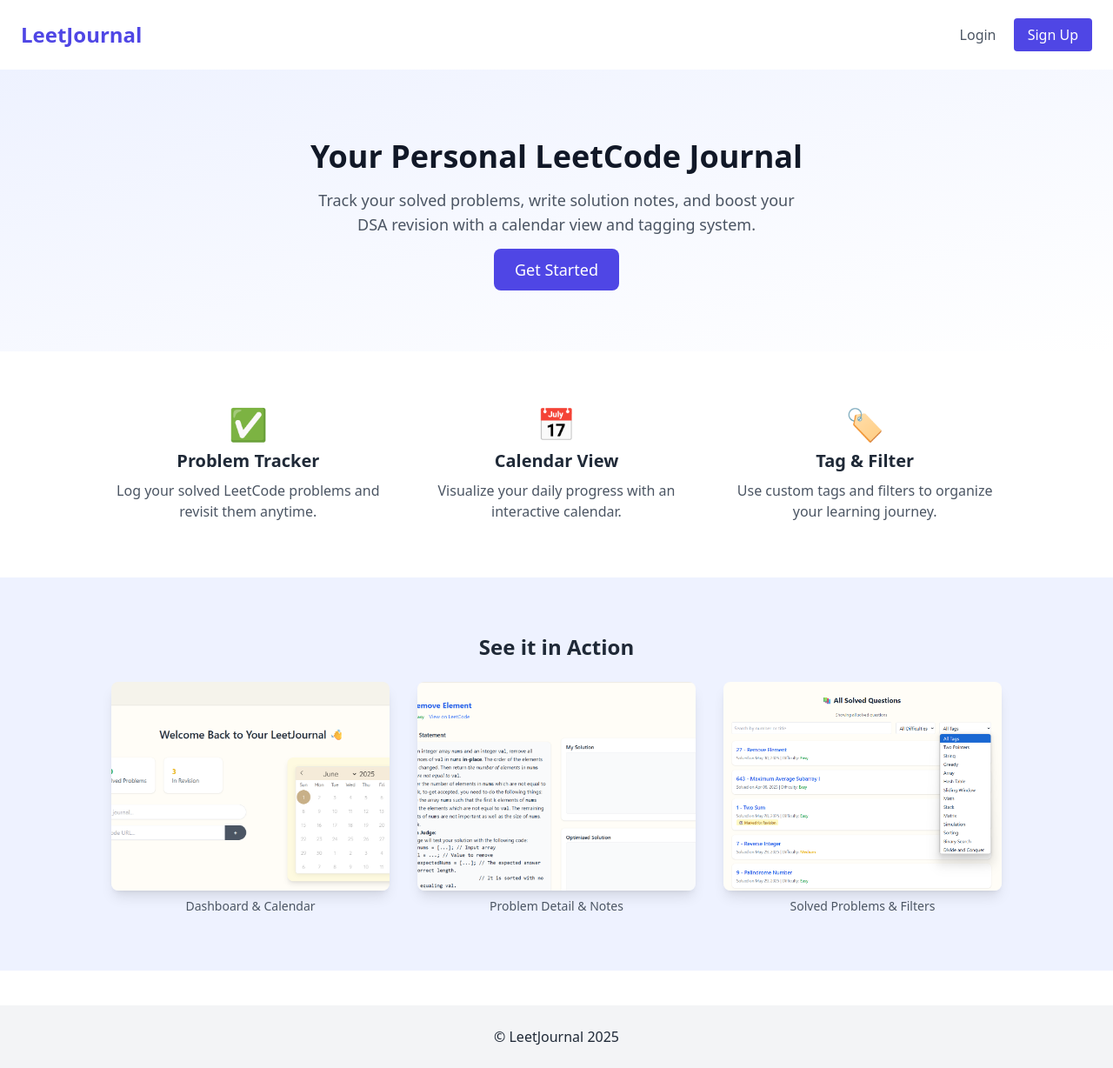
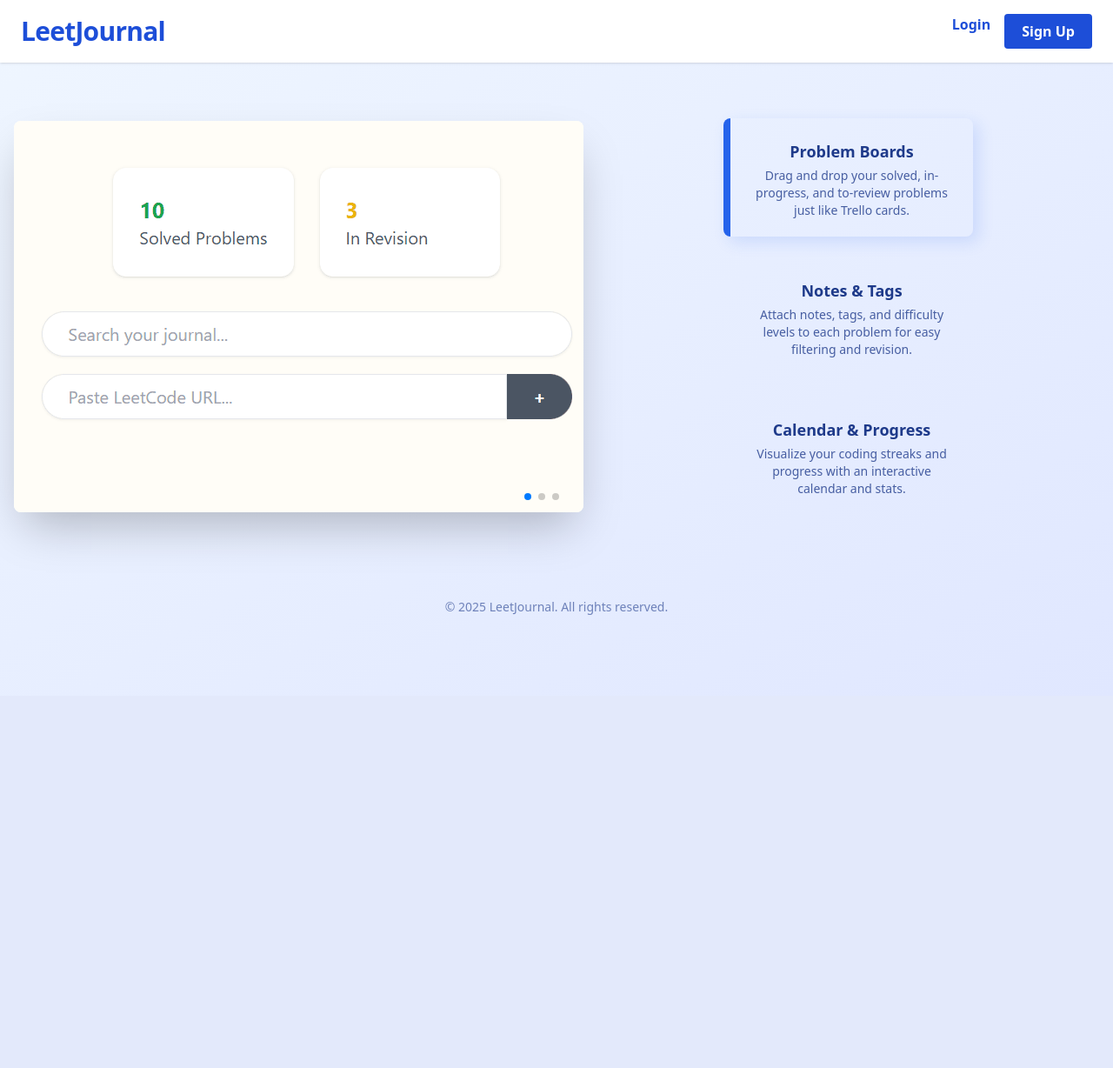
Before and after one commit to mohdsaabir/LeetJournal, a Django app: page /home/ in a window 1280 px wide. Shown: the whole page at 87% size. After the commit the page ends 707 px from the top, so only its background shows below. Run offline with Django 5.2, Linux system fonts and the light colour scheme; some libraries are stand-ins or nearby versions.

Commit message:
Changed entire landing page design

```diff
--- a/landing/templates/landing.html
+++ b/landing/templates/landing.html
@@ -1,82 +1,153 @@
 {% load static %}
 <!DOCTYPE html>
 <html lang="en">
+
 <head>
   <meta charset="UTF-8" />
-  <meta name="viewport" content="width=device-width, initial-scale=1.0" />
-  <title>LeetJournal – Track Your LeetCode Journey</title>
+  <meta name="viewport" content="width=device-width, initial-scale=1" />
+  <title>LeetJournal – Organize Your LeetCode Journey</title>
   <script src="https://cdn.tailwindcss.com"></script>
+  <!-- SwiperJS CDN -->
+  <link rel="stylesheet" href="https://cdn.jsdelivr.net/npm/swiper@11/swiper-bundle.min.css" />
+  <script src="https://cdn.jsdelivr.net/npm/swiper@11/swiper-bundle.min.js"></script>
+  <style>
+    /* Add this in a <style> tag in your <head> or in your CSS file */
+    .active-card-shadow {
+      box-shadow: 6px 6px 18px 0 rgba(37, 99, 235, 0.15);
+    }
+
+    .custom-swiper-pagination {
+      position: absolute !important;
+      right: 1.5rem;
+      bottom: 1.5rem;
+      left: auto !important;
+      width: auto !important;
+      z-index: 10;
+    }
+
+    .swiper {
+      position: relative;
+    }
+  </style>
 </head>
-<body class="bg-white text-gray-800">
+
+<body class="bg-gradient-to-br from-blue-50 to-indigo-100 min-h-screen font-sans">
 
   <!-- Header -->
-  <header class="flex justify-between items-center p-6 shadow-md">
-    <h1 class="text-2xl font-bold text-indigo-600">LeetJournal</h1>
-    <nav class="space-x-4">
-      <a href="{% url 'login' %}" class="text-gray-600 hover:text-indigo-600">Login</a>
-      <a href="{% url 'signup' %}" class="bg-indigo-600 text-white px-4 py-2 rounded hover:bg-indigo-700">Sign Up</a>
-    </nav>
+  <header class="bg-white shadow sticky top-0 z-30">
+    <div class="max-w-7xl mx-auto flex justify-between items-center px-6 py-4">
+      <h1 class="text-3xl font-extrabold text-blue-700 tracking-tight">LeetJournal</h1>
+      <!-- Hamburger Button (Mobile) -->
+      <button id="nav-toggle" class="md:hidden text-blue-700 focus:outline-none" aria-label="Open Menu">
+        <svg class="w-8 h-8" fill="none" stroke="currentColor" stroke-width="2" viewBox="0 0 24 24">
+          <path stroke-linecap="round" stroke-linejoin="round" d="M4 6h16M4 12h16M4 18h16" />
+        </svg>
+      </button>
+      <!-- Nav Links -->
+      <nav id="nav-menu" class="hidden md:flex space-x-4">
+        <a href="{% url 'login' %}" class="text-blue-700 font-semibold hover:underline">Login</a>
+        <a href="{% url 'signup' %}"
+          class="bg-blue-700 text-white px-5 py-2 rounded hover:bg-blue-800 font-semibold transition">Sign Up</a>
+      </nav>
+    </div>
+    <!-- Mobile Nav Links -->
+    <div id="mobile-menu" class="md:hidden hidden px-6 pb-4">
+      <a href="{% url 'login' %}" class="block text-blue-700 font-semibold py-2">Login</a>
+      <a href="{% url 'signup' %}"
+        class="block bg-blue-700 text-white px-5 py-2 rounded hover:bg-blue-800 font-semibold transition mt-2">Sign Up</a>
+    </div>
   </header>
+  <script>
+    // Hamburger menu toggle
+    const navToggle = document.getElementById('nav-toggle');
+    const mobileMenu = document.getElementById('mobile-menu');
+    navToggle.addEventListener('click', () => {
+      mobileMenu.classList.toggle('hidden');
+    });
+  </script>
 
-  <!-- Hero -->
-  <section class="text-center py-20 px-6 bg-gradient-to-br from-indigo-50 to-white">
-    <h2 class="text-4xl font-extrabold mb-4 text-gray-900">Your Personal LeetCode Journal</h2>
-    <p class="text-lg text-gray-600 max-w-xl mx-auto mb-6">
-      Track your solved problems, write solution notes, and boost your DSA revision with a calendar view and tagging system.
-    </p>
-    <a href="{% url 'signup' %}" class="bg-indigo-600 text-white px-6 py-3 rounded-lg text-lg hover:bg-indigo-700">Get Started</a>
-  </section>
+  <!-- Hero Section with Carousel -->
 
-  <!-- Features -->
-  <section class="py-16 px-6 bg-white">
-    <div class="max-w-5xl mx-auto grid md:grid-cols-3 gap-10 text-center">
-      <div>
-        <div class="text-indigo-600 text-4xl mb-2">✅</div>
-        <h3 class="text-xl font-semibold mb-2">Problem Tracker</h3>
-        <p class="text-gray-600">Log your solved LeetCode problems and revisit them anytime.</p>
+  <section class="max-w-7xl mx-auto px-4 py-16 flex flex-col lg:flex-row items-center gap-4">
+    <!-- Carousel -->
+    <div class="w-full md:w-[655px] flex justify-center items-center">
+      <div class="w-full h-[220px] md:h-[450px]">
+        <div class="swiper rounded-lg shadow-2xl bg-white w-full h-full relative">
+          <div class="swiper-wrapper h-full">
+            <div class="swiper-slide flex items-center justify-center h-full">
+              <img src="{% static 'C:\Users\MUHAMMED SABIR\Desktop\LeetJournal\static\images\Screenshot 2025-06-01 214213.png' %}" alt="Dashboard" class="w-full h-full object-contain max-w-full max-h-full" />
+            </div>
+            <div class="swiper-slide flex items-center justify-center h-full">
+              <img src="{% static 'C:\Users\MUHAMMED SABIR\Desktop\LeetJournal\static\images\Screenshot 2025-06-01 215621.png' %}" alt="Problem Detail" class="w-full h-full object-contain max-w-full max-h-full" />
+            </div>
+            <div class="swiper-slide flex items-center justify-center h-full">
+              <img src="{% static 'C:\Users\MUHAMMED SABIR\Desktop\LeetJournal\static\images\Screenshot 2025-06-01 215638.png' %}" alt="Solved List" class="w-full h-full object-contain max-w-full max-h-full" />
+            </div>
+          </div>
+          <div class="swiper-pagination custom-swiper-pagination"></div>
+        </div>
       </div>
-      <div>
-        <div class="text-indigo-600 text-4xl mb-2">📅</div>
-        <h3 class="text-xl font-semibold mb-2">Calendar View</h3>
-        <p class="text-gray-600">Visualize your daily progress with an interactive calendar.</p>
+    </div>
+    <!-- Cards -->
+    <div id="feature-cards" class="w-full flex flex-col gap-6 items-center justify-center mt-8 lg:mt-0">
+      <div data-slide="0" class="feature-card border-l-8 border-blue-600 bg-transparent rounded-lg p-6 flex flex-col items-center transition w-full max-w-[655px] lg:w-[287px] h-auto lg:h-[136px] cursor-pointer">
+        <h4 class="font-bold text-lg mb-1 text-blue-900">Problem Boards</h4>
+        <p class="text-blue-900/80 text-center text-sm">Drag and drop your solved, in-progress, and to-review problems just like Trello cards.</p>
       </div>
-      <div>
-        <div class="text-indigo-600 text-4xl mb-2">🏷️</div>
-        <h3 class="text-xl font-semibold mb-2">Tag & Filter</h3>
-        <p class="text-gray-600">Use custom tags and filters to organize your learning journey.</p>
+      <div data-slide="1" class="feature-card border-l-8 border-transparent bg-transparent rounded-lg p-6 flex flex-col items-center transition w-full max-w-[655px] lg:w-[287px] h-auto lg:h-[136px] cursor-pointer">
+        <h4 class="font-bold text-lg mb-1 text-blue-900">Notes & Tags</h4>
+        <p class="text-blue-900/80 text-center text-sm">Attach notes, tags, and difficulty levels to each problem for easy filtering and revision.</p>
+      </div>
+      <div data-slide="2" class="feature-card border-l-8 border-transparent bg-transparent rounded-lg p-6 flex flex-col items-center transition w-full max-w-[655px] lg:w-[287px] h-auto lg:h-[136px] cursor-pointer">
+        <h4 class="font-bold text-lg mb-1 text-blue-900">Calendar & Progress</h4>
+        <p class="text-blue-900/80 text-center text-sm">Visualize your coding streaks and progress with an interactive calendar and stats.</p>
       </div>
     </div>
   </section>
 
-  <!-- Optional Screenshot/Demo Section -->
-  <section class="py-16 px-6 bg-indigo-50 text-center">
-    <h3 class="text-2xl font-bold mb-6">See it in Action</h3>
-    <div class="flex flex-col md:flex-row gap-8 justify-center items-center">
-      <div>
-        <div class="w-full max-w-xs md:w-96 md:h-60 mx-auto">
-          <img src="{% static 'C:/Users/MUHAMMED SABIR/Desktop/LeetJournal/static/images/Screenshot 2025-06-01 214213.png' %}" alt="Dashboard" class="shadow-lg rounded-lg w-full h-full object-cover" />
-        </div>
-        <p class="mt-2 text-gray-600 text-sm">Dashboard & Calendar</p>
-      </div>
-      <div>
-        <div class="w-full max-w-xs md:w-96 md:h-60 mx-auto">
-          <img src="{% static 'C:/Users/MUHAMMED SABIR/Desktop/LeetJournal/static/images/Screenshot 2025-06-01 215638.png' %}" alt="Problem Detail" class="shadow-lg rounded-lg w-full h-full object-cover" />
-        </div>
-        <p class="mt-2 text-gray-600 text-sm">Problem Detail & Notes</p>
-      </div>
-      <div>
-        <div class="w-full max-w-xs md:w-96 md:h-60 mx-auto">
-          <img src="{% static 'C:/Users/MUHAMMED SABIR/Desktop/LeetJournal/static/images/Screenshot 2025-06-01 215621.png' %}" alt="Solved List" class="shadow-lg rounded-lg w-full h-full object-cover" />
-        </div>
-        <p class="mt-2 text-gray-600 text-sm">Solved Problems & Filters</p>
-      </div>
-    </div>
-  </section>
+  <script>
+    // SwiperJS Init
+    const swiper = new Swiper('.swiper', {
+      loop: false,
+      pagination: { el: '.swiper-pagination', clickable: true },
+      navigation: { nextEl: '.swiper-button-next', prevEl: '.swiper-button-prev' },
+      slidesPerView: 1,
+      spaceBetween: 20,
+    });
+
+    // Feature card tab logic
+    const cards = document.querySelectorAll('.feature-card');
+    function activateCard(idx) {
+      cards.forEach((card, i) => {
+        if (i === idx) {
+          card.classList.remove('border-transparent');
+          card.classList.add('border-blue-600', 'active-card-shadow');
+        } else {
+          card.classList.remove('border-blue-600', 'active-card-shadow');
+          card.classList.add('border-transparent');
+        }
+      });
+    }
+    cards.forEach((card, idx) => {
+      card.addEventListener('click', () => {
+        activateCard(idx);
+        swiper.slideTo(idx);
+      });
+    });
+
+    // Sync card highlight with Swiper slide change (optional)
+    swiper.on('slideChange', () => {
+      activateCard(swiper.activeIndex);
+    });
+
+    // Set initial active card
+    activateCard(0);
+  </script>
 
   <!-- Footer -->
-  <footer class="text-center py-6 bg-gray-100 mt-10">
-    &copy; LeetJournal 2025
+  <footer class="max-w-7xl mx-auto py-8 text-center text-blue-900/60 text-sm">
+    &copy; 2025 LeetJournal. All rights reserved.
   </footer>
+</body>
 
-</body>
 </html>
```
Also changed, not shown: static/images/Screenshot 2025-06-01 214213.png, static/images/Screenshot 2025-06-01 215621.png, static/images/Screenshot 2025-06-01 215638.png.
